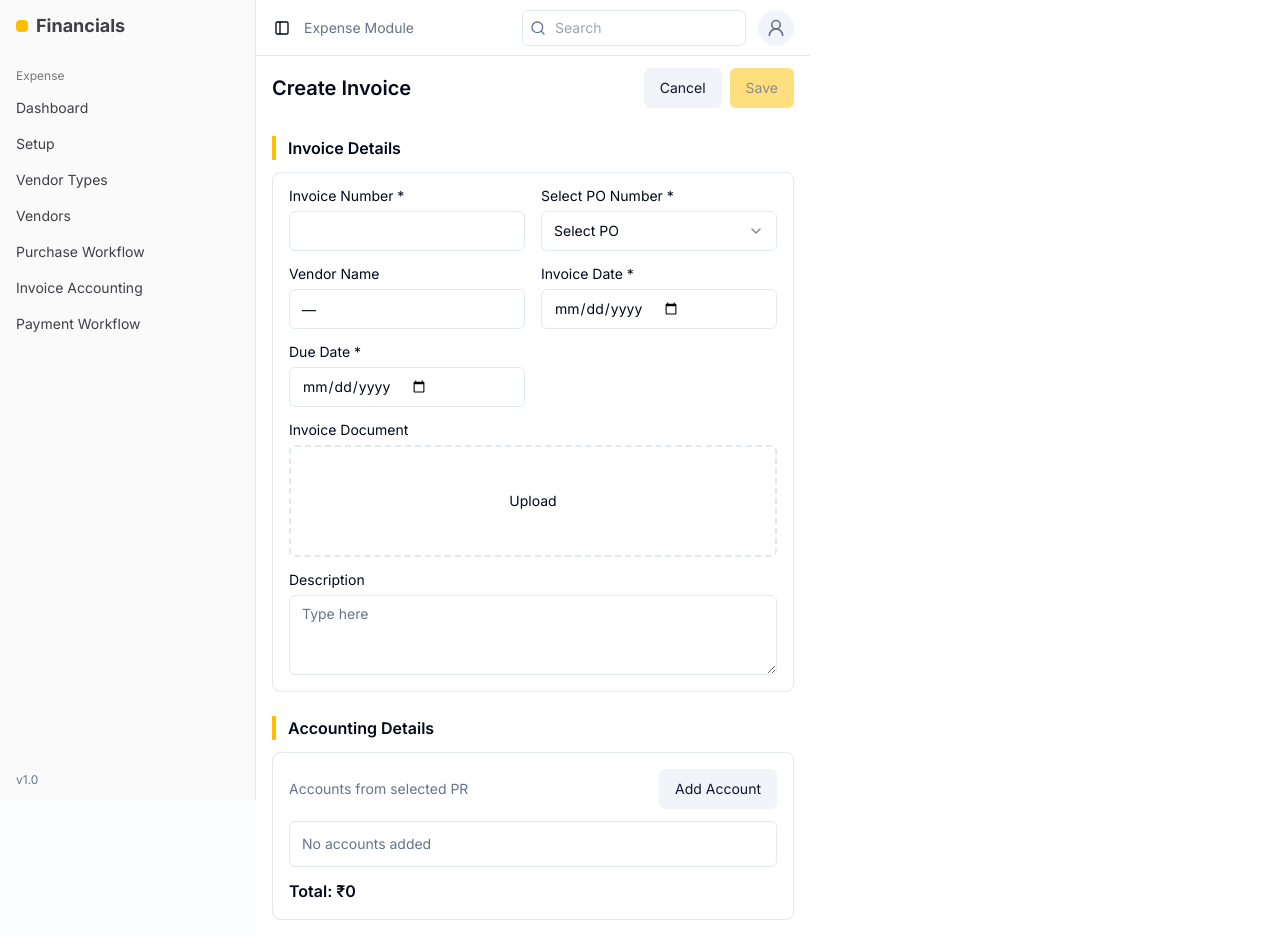
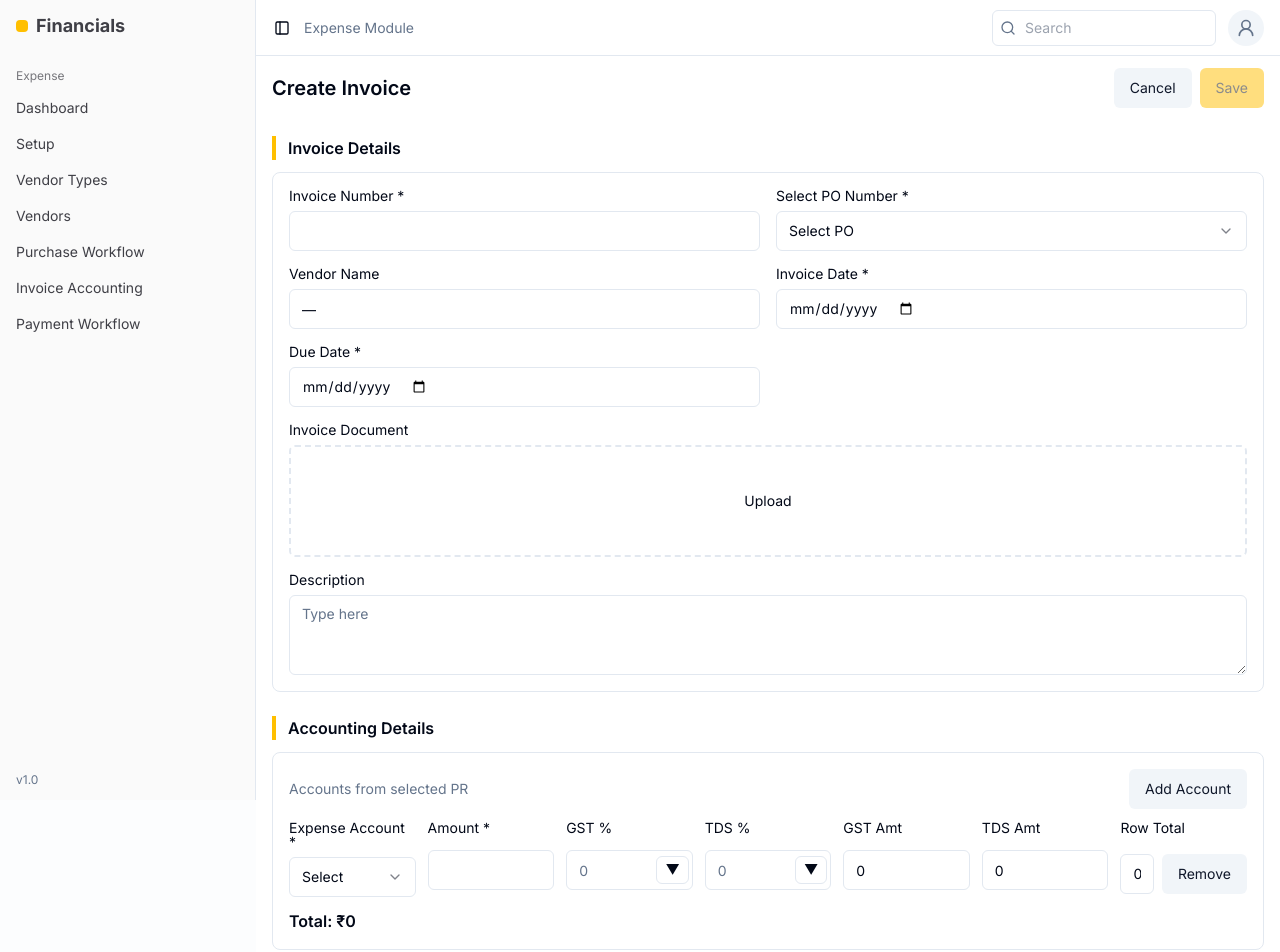
Before and after one commit to vinod-cm/belong-expense, a React (Vite) app: page /expense/invoices/create in a window 1280 px wide. Shown: the top 952 px of the page. Built offline with nearby package versions, Linux system fonts and the light colour scheme.

Commit message:
Initialize accounting rows with one default row; move and rename Add button
cgen-7067f7051d4f444a8831427737448cec

```diff
--- a/client/pages/CreateInvoice.tsx
+++ b/client/pages/CreateInvoice.tsx
@@ -31,8 +31,9 @@ export default function CreateInvoicePage() {
     return Array.from(new Set(pr?.items.map((i) => i.accountId) || []));
   }, [pr]);
   type Row = { id: string; accountId: string; amount: string; gstPct: string; tdsPct: string };
-  const [rows, setRows] = useState<Row[]>([]);
-  const addRow = () => setRows((s) => [...s, { id: id("ROW"), accountId: "", amount: "", gstPct: "", tdsPct: "" }]);
+  const emptyRow = (): Row => ({ id: id("ROW"), accountId: "", amount: "", gstPct: "", tdsPct: "" });
+  const [rows, setRows] = useState<Row[]>([emptyRow()]);
+  const addRow = () => setRows((s) => [...s, emptyRow()]);
   const removeRow = (rid: string) => setRows((s) => s.filter((r) => r.id !== rid));
   const updateRow = (rid: string, patch: Partial<Row>) => setRows((s) => s.map((r) => (r.id === rid ? { ...r, ...patch } : r)));
 
```
